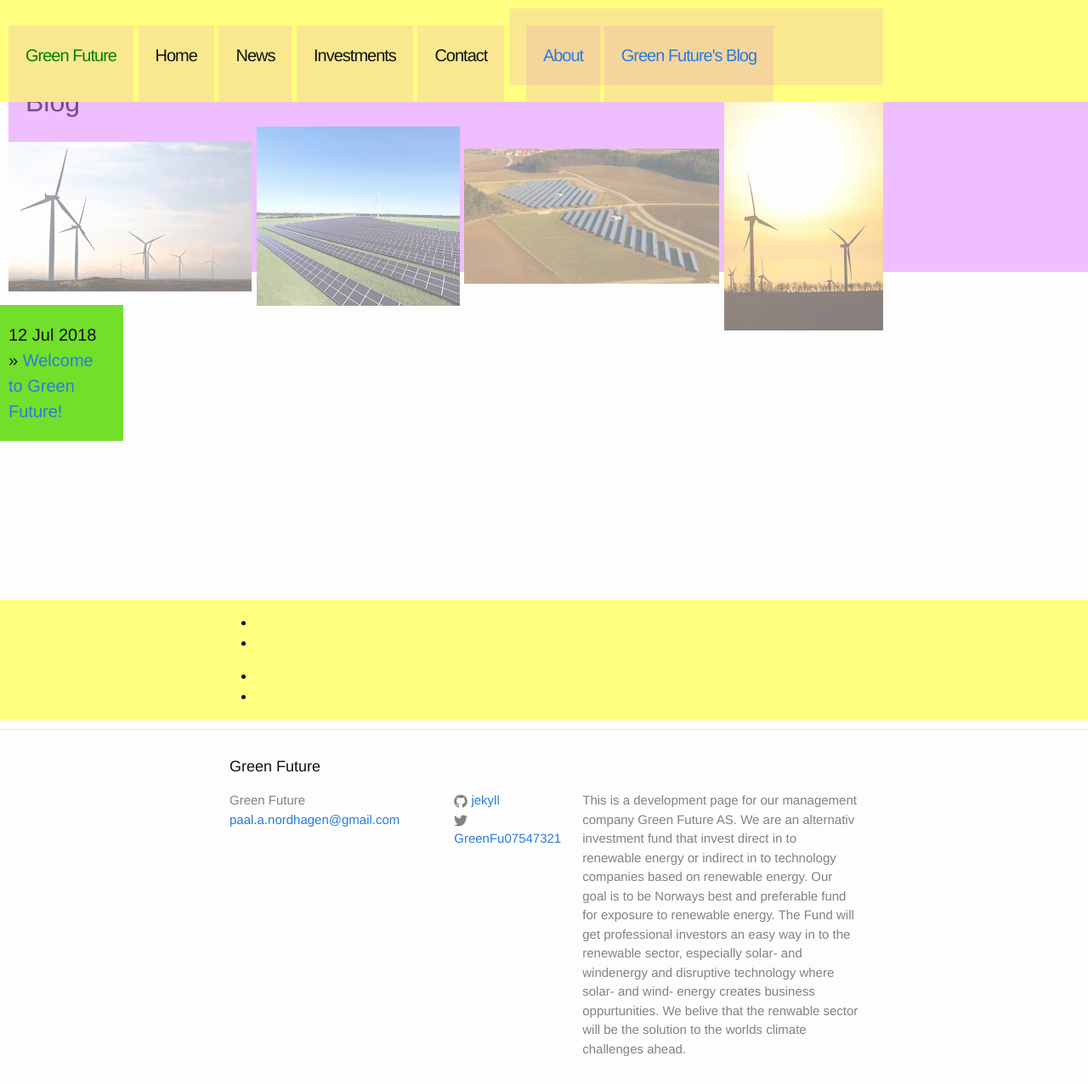
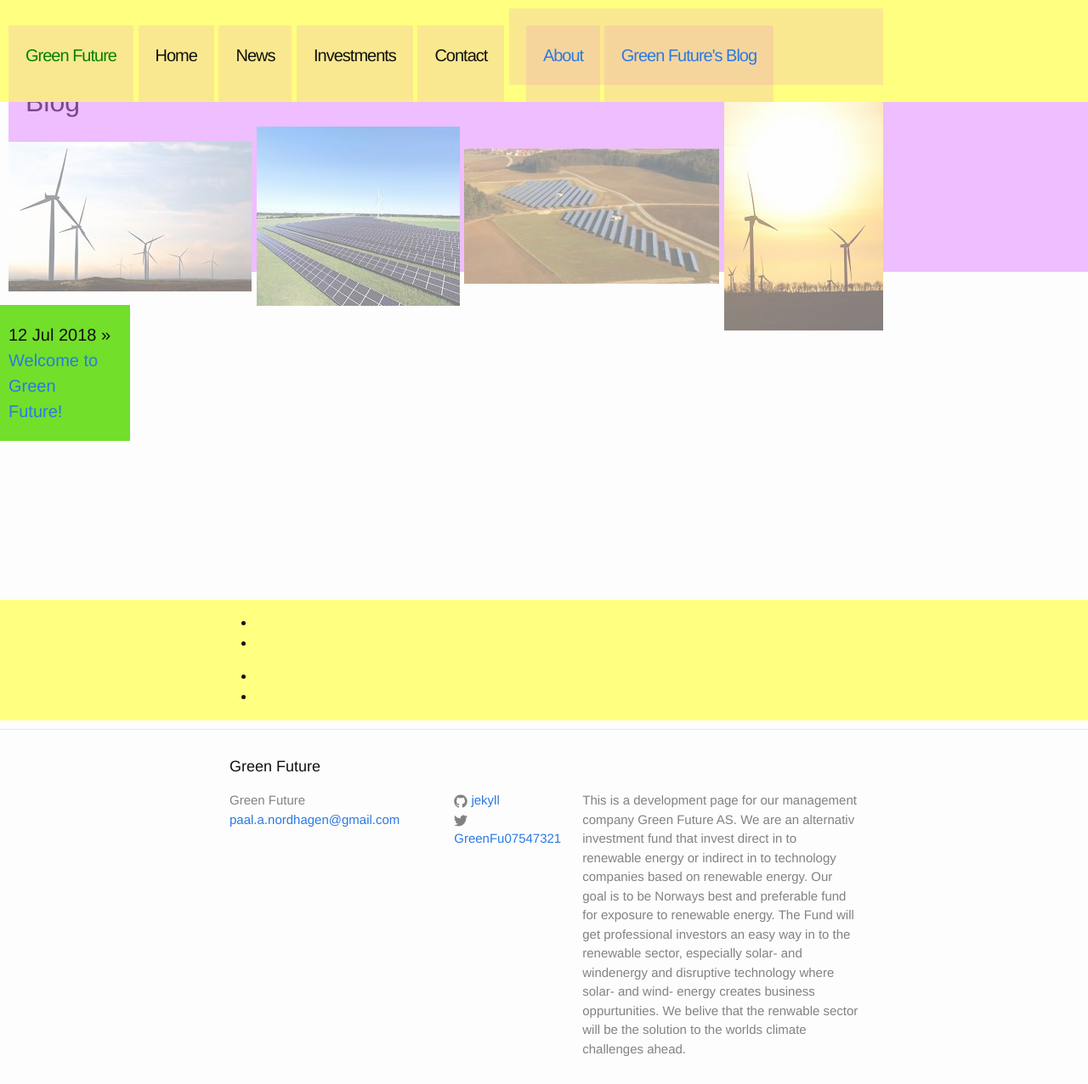
Before and after one commit to Paal-August/Paal-August.github.io, a Jekyll site: the page built from Blog/index.html, in a window 1280 px wide and 1276 px high. Shown: the whole window at 85% size. Built offline with Jekyll 4.4.1, drawn with Linux system fonts in a browser that asks for light colours.

Commit message:
Update _layout.scss

```diff
--- a/_sass/_layout.scss
+++ b/_sass/_layout.scss
@@ -406,6 +406,5 @@
      float:right;
      padding:20px;
      background-color: #72DF2A;
-     word-break:break-word;
-   /*  display:inline;*/
+     word-break:none;
 }
```
